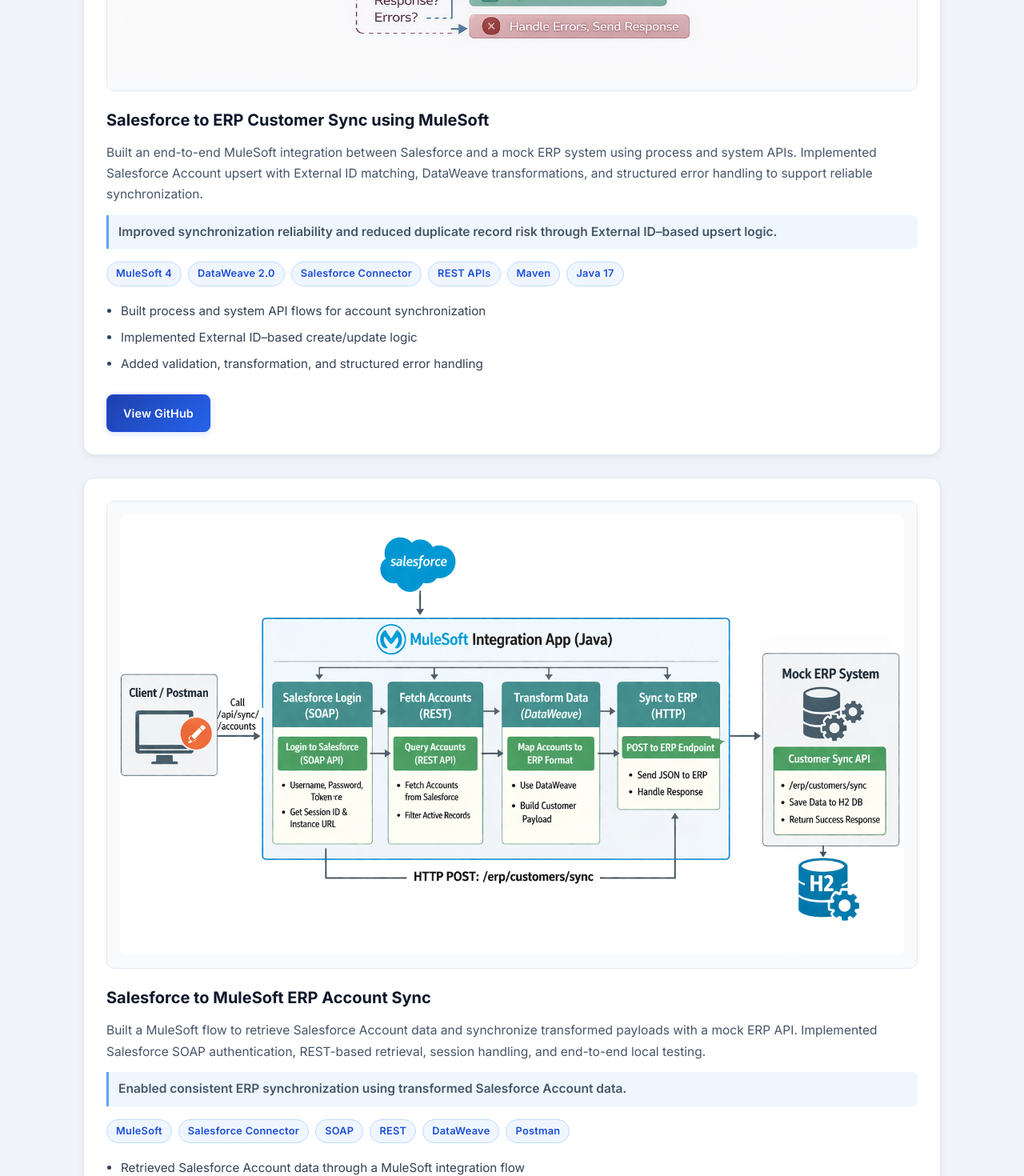
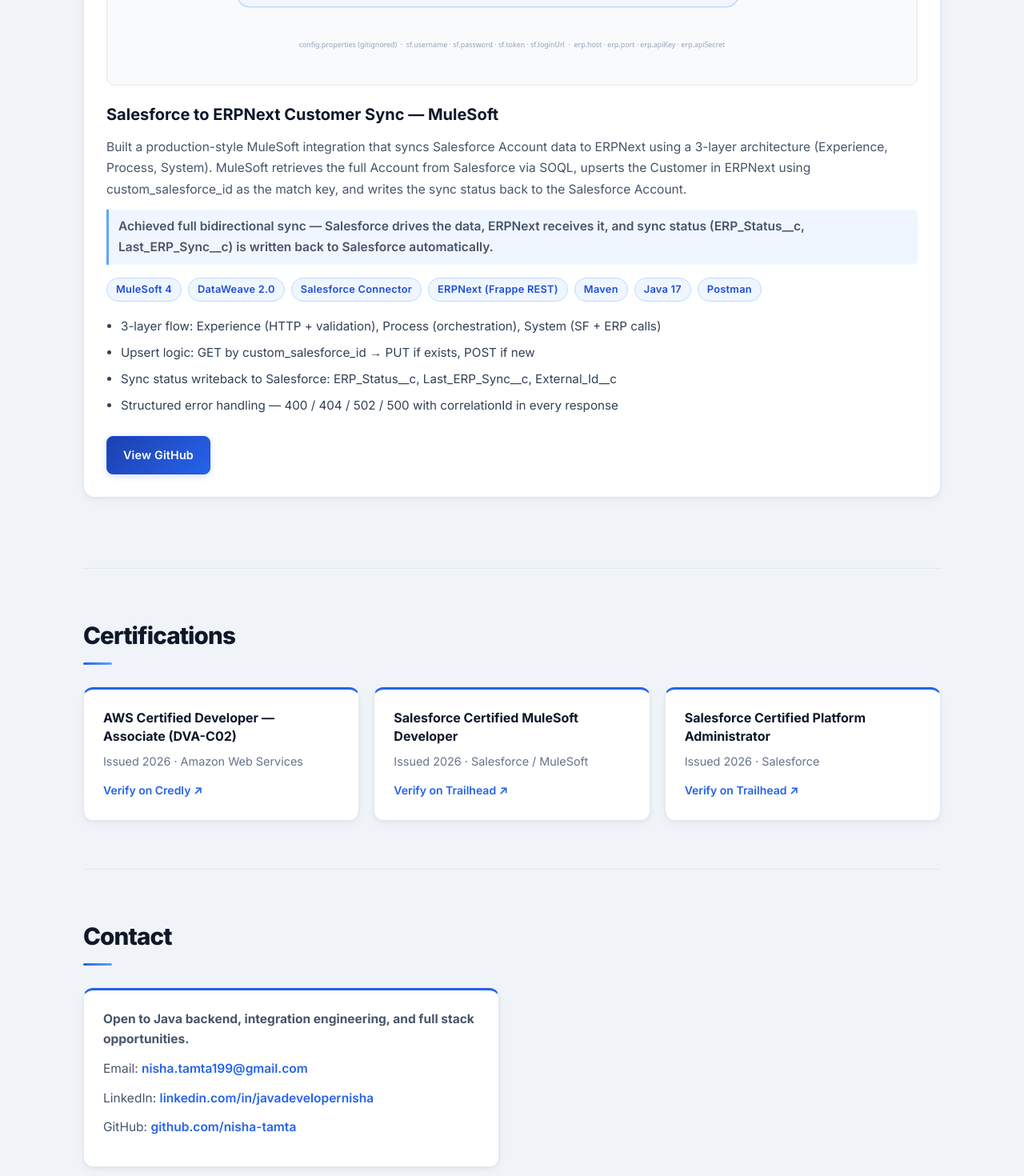
Before and after one commit to nisha-tamta/nisha-portfolio, a React (Vite) app: page / in a window 1280 px wide. Shown: the part 3460-4930 px from the top of the page at 80% size. Built offline with nearby package versions, Linux system fonts and the light colour scheme.

Commit message:
Update MuleSoft project: ERPNext integration, remove old project entry

```diff
--- a/src/App.jsx
+++ b/src/App.jsx
@@ -184,67 +184,38 @@
           </ul>
         </div>
 
-        <div className="project-card">
+<div className="project-card">
           <div className="project-image-wrap">
-            <img src="/project1-architecture.png" alt="Salesforce to ERP Customer Sync architecture diagram" />
+            <img src="/salesforce-erpnext-mulesoft-sync-architecture.svg" alt="Salesforce to ERPNext MuleSoft sync architecture diagram" />
           </div>
-          <h4>Salesforce to ERP Customer Sync using MuleSoft</h4>
+          <h4>Salesforce to ERPNext Customer Sync — MuleSoft</h4>
           <p>
-            Built an end-to-end MuleSoft integration between Salesforce and a mock ERP system using process
-            and system APIs. Implemented Salesforce Account upsert with External ID matching,
-            DataWeave transformations, and structured error handling to support reliable synchronization.
+            Built a production-style MuleSoft integration that syncs Salesforce Account data to ERPNext
+            using a 3-layer architecture (Experience, Process, System). MuleSoft retrieves the full Account
+            from Salesforce via SOQL, upserts the Customer in ERPNext using custom_salesforce_id as the
+            match key, and writes the sync status back to the Salesforce Account.
           </p>
 
           <p className="project-impact">
-            Improved synchronization reliability and reduced duplicate record risk through External ID–based upsert logic.
+            Achieved full bidirectional sync — Salesforce drives the data, ERPNext receives it,
+            and sync status (ERP_Status__c, Last_ERP_Sync__c) is written back to Salesforce automatically.
           </p>
 
           <div className="stack-tags">
             <span>MuleSoft 4</span>
             <span>DataWeave 2.0</span>
             <span>Salesforce Connector</span>
-            <span>REST APIs</span>
+            <span>ERPNext (Frappe REST)</span>
             <span>Maven</span>
             <span>Java 17</span>
-          </div>
-
-          <ul>
-            <li>Built process and system API flows for account synchronization</li>
-            <li>Implemented External ID–based create/update logic</li>
-            <li>Added validation, transformation, and structured error handling</li>
-          </ul>
-
-          <a className="project-button" href="https://github.com/nisha-tamta/salesforce-mulesoft-account-sync" target="_blank" rel="noreferrer">View GitHub</a>
-        </div>
-
-        <div className="project-card">
-          <div className="project-image-wrap">
-            <img src="/project2-architecture.png" alt="Salesforce to MuleSoft ERP Account Sync flow screenshot" />
-          </div>
-          <h4>Salesforce to MuleSoft ERP Account Sync</h4>
-          <p>
-            Built a MuleSoft flow to retrieve Salesforce Account data and synchronize transformed payloads
-            with a mock ERP API. Implemented Salesforce SOAP authentication, REST-based retrieval,
-            session handling, and end-to-end local testing.
-          </p>
-
-          <p className="project-impact">
-            Enabled consistent ERP synchronization using transformed Salesforce Account data.
-          </p>
-
-          <div className="stack-tags">
-            <span>MuleSoft</span>
-            <span>Salesforce Connector</span>
-            <span>SOAP</span>
-            <span>REST</span>
-            <span>DataWeave</span>
             <span>Postman</span>
           </div>
 
           <ul>
-            <li>Retrieved Salesforce Account data through a MuleSoft integration flow</li>
-            <li>Transformed payloads for downstream ERP synchronization</li>
-            <li>Tested the integration locally end to end</li>
+            <li>3-layer flow: Experience (HTTP + validation), Process (orchestration), System (SF + ERP calls)</li>
+            <li>Upsert logic: GET by custom_salesforce_id → PUT if exists, POST if new</li>
+            <li>Sync status writeback to Salesforce: ERP_Status__c, Last_ERP_Sync__c, External_Id__c</li>
+            <li>Structured error handling — 400 / 404 / 502 / 500 with correlationId in every response</li>
           </ul>
 
           <a className="project-button" href="https://github.com/nisha-tamta/salesforce-mulesoft-customer-sync" target="_blank" rel="noreferrer">View GitHub</a>
```
Also changed, not shown: public/salesforce-erpnext-mulesoft-sync-architecture.svg (added).
